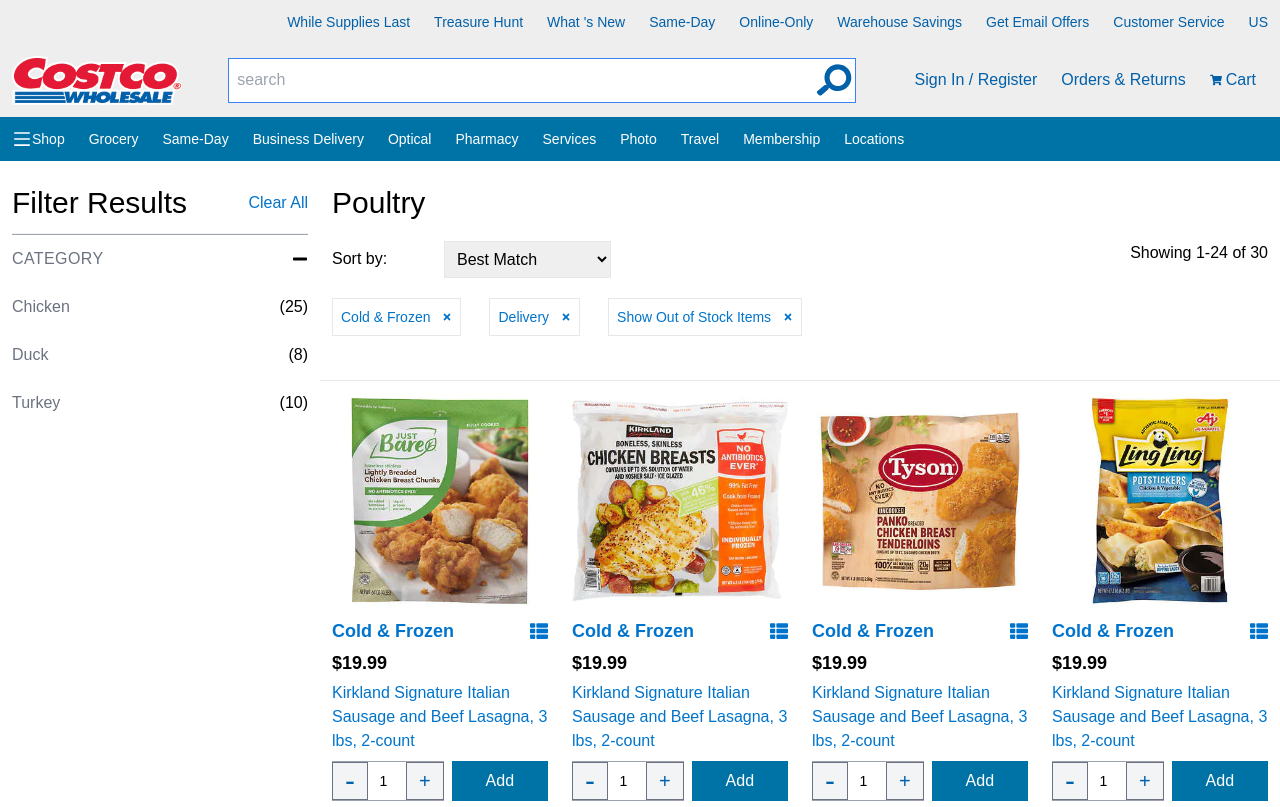
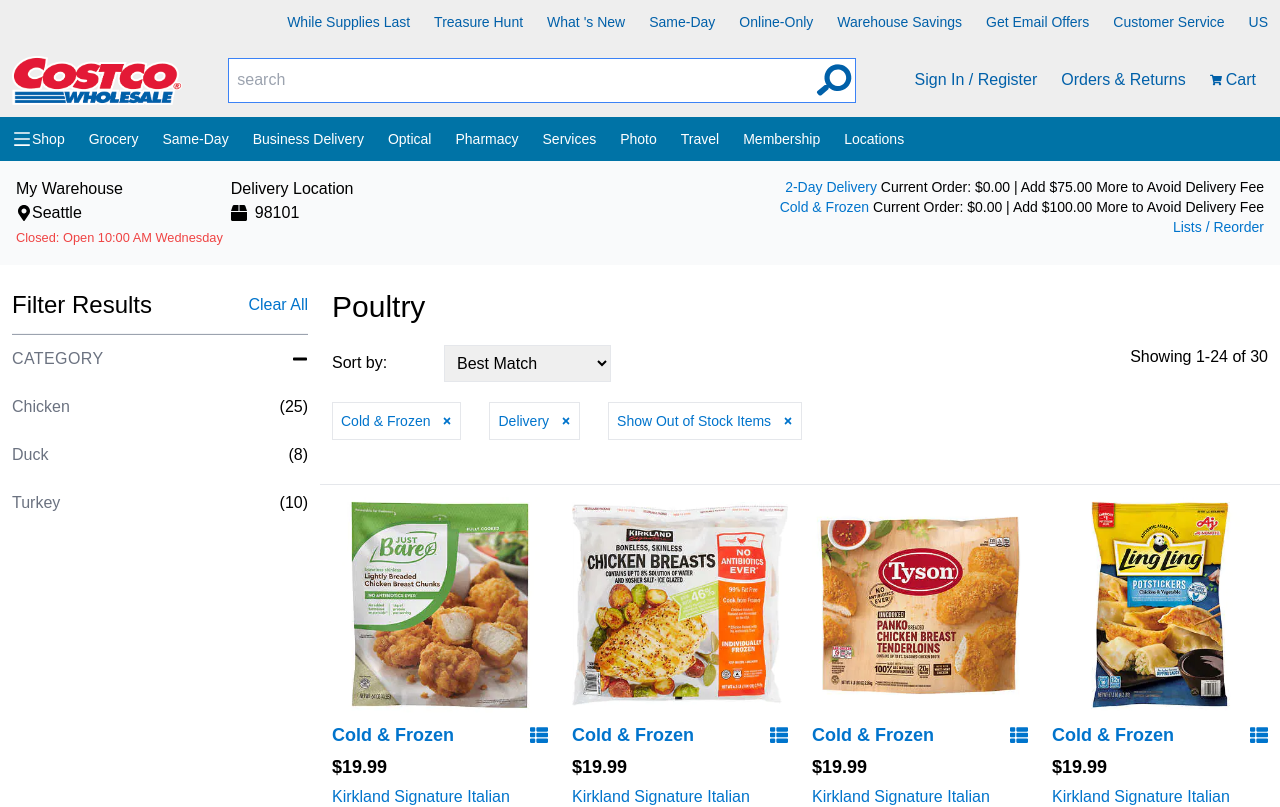
Before and after one commit to Princeleo400/Costco-clone, a Next.js app: page /products in a window 1280 px wide. Shown: the top 807 px of the page. Built offline with nearby package versions, Linux system fonts and the light colour scheme.

Commit message:
new changes

```diff
--- /dev/null
+++ b/components/Delivery/deliveryNav.js
@@ -0,0 +1,63 @@
+import Link from "next/link";
+import React from "react";
+import { FaBox, FaLocationArrow, FaMapMarkerAlt } from "react-icons/fa";
+
+const DeliveryNav = () => {
+  return (
+    <div className="flex justify-between w-full  bg-gray-50 p-4 flex-wrap">
+      <div className="flex">
+        <div className="content-1">
+          <p> My Warehouse </p>
+          <p className="flex items-center">
+            <FaMapMarkerAlt /> Seattle
+          </p>
+          <small className="text-red-500">
+            {" "}
+            Closed: Open 10:00 AM Wednesday
+          </small>
+        </div>
+        <div className="content-1 mx-2">
+          <p> Delivery Location </p>
+          <p className="flex items-center">
+            <FaBox className="mr-2" /> 98101
+          </p>
+        </div>
+      </div>
+
+      <div className="box text-sm ml-auto">
+        <Link className="hidden top-tel ml-auto text-blue-450 text-lg" href={"#"}>
+          {" "}
+          Current Order/Delivery Fee?{" "}
+        </Link>
+        <div className="box-item ml-auto">
+          <p className="text-end">
+            {" "}
+            <Link className="hover:underline text-blue-450" href={"#"}>
+              2-Day Delivery{" "}
+            </Link>{" "}
+            Current Order: $0.00 {"|"}{" "}
+            <span>Add $75.00 More to Avoid Delivery Fee </span>
+          </p>
+          <p className="text-end">
+            {" "}
+            <Link className="hover:underline text-blue-450" href={"#"}>
+              Cold & Frozen{" "}
+            </Link>{" "}
+            Current Order: $0.00 {"|"}{" "}
+            <span>Add $100.00 More to Avoid Delivery Fee </span>
+          </p>
+        </div>
+
+        <Link
+          className="hover:underline text-blue-450 text-end block"
+          href={""}
+        >
+          {" "}
+          Lists / Reorder
+        </Link>
+      </div>
+    </div>
+  );
+};
+
+export default DeliveryNav;
--- a/components/Footer.js
+++ b/components/Footer.js
@@ -49,9 +49,9 @@
                     stroke="currentColor"
                   >
                     <path
-                      stroke-linecap="round"
-                      stroke-linejoin="round"
-                      stroke-width="2"
+                      strokeLinecap="round"
+                      strokeLinejoin="round"
+                      strokeWidth="2"
                       d="M12 6v6m0 0v6m0-6h6m-6 0H6"
                     />
                   </svg>
@@ -92,9 +92,9 @@
                     stroke="currentColor"
                   >
                     <path
-                      stroke-linecap="round"
-                      stroke-linejoin="round"
-                      stroke-width="2"
+                      strokeLinecap="round"
+                      strokeLinejoin="round"
+                      strokeWidth="2"
                       d="M12 6v6m0 0v6m0-6h6m-6 0H6"
                     />
                   </svg>
@@ -135,9 +135,9 @@
                     stroke="currentColor"
                   >
                     <path
-                      stroke-linecap="round"
-                      stroke-linejoin="round"
-                      stroke-width="2"
+                      strokeLinecap="round"
+                      strokeLinejoin="round"
+                      strokeWidth="2"
                       d="M12 6v6m0 0v6m0-6h6m-6 0H6"
                     />
                   </svg>
@@ -178,9 +178,9 @@
                     stroke="currentColor"
                   >
                     <path
-                      stroke-linecap="round"
-                      stroke-linejoin="round"
-                      stroke-width="2"
+                      strokeLinecap="round"
+                      strokeLinejoin="round"
+                      strokeWidth="2"
                       d="M12 6v6m0 0v6m0-6h6m-6 0H6"
                     />
                   </svg>
--- a/components/Grocery.js
+++ b/components/Grocery.js
@@ -10,13 +10,13 @@
 
   return (
     <div className="flex md:flex-row flex-col">
-      <div className="w-3/12 p-3 hidden sm:block">
+      <div className="w-3/12 p-3 hidden md:block">
       <ProductSidebar />
       </div>
 
       <div className="sm:w-9/12 w-full">
         <ProductHeader />
-        <div className=" grid w-full p-2 md:grid-cols-4 m:grid-cols-4 grid-cols-2 gap-4 border-y border-gray-200">
+        <div className=" grid w-full p-2 grid-cols-1 md:grid-cols-2 lg:grid-cols-4 mx-auto gap-4 border-y border-gray-200">
           <ProductItem
             img="/assets/imageService (6).webp"
             title="Cold & Frozen"
--- a/components/Grocery/productHeader.js
+++ b/components/Grocery/productHeader.js
@@ -46,7 +46,7 @@
         <div className="flex py-5 flex-wrap gap-3">
           {testArray.map((item, idx) => (
             <>
-              <div className="flex border p-2 mr-4 text-sm text-blue-450 items-center">
+              <div key={idx} className="flex border p-2 mr-4 text-sm text-blue-450 items-center">
                 {item.name}
                 <FaTimes onClick={() => removeFields(idx)} size={10} className="ml-3"/>
               </div>
--- a/components/Grocery/productItems.js
+++ b/components/Grocery/productItems.js
@@ -10,7 +10,7 @@
       <div className="">
         <div className="p-1">
           <div className="relative cursor-pointer img-box">
-            <Image src={img} alt="" width={300} height={70} />
+            <Image src={img} alt="" width={1300} height={170} />
             <div className="absolute img-view hidden w-full bottom-5 bg-white border border-blue-550 text-blue-550 p-3 text-center">
               <p> Quick view </p>
             </div>
--- a/components/Grocery/productSidebar.js
+++ b/components/Grocery/productSidebar.js
@@ -8,7 +8,7 @@
   return (
     <div className="">
       <div className="flex border-b border-gray-100 py-3 items-center justify-between">
-        <h2 className="text-3xl"> Filter Results </h2>
+        <h2 className="text-2xl"> Filter Results </h2>
         <Link href={"#"} className="text-blue-450 hover:underline">
           {" "}
           Clear All
--- a/components/Navbar/desktopNav.jsx
+++ b/components/Navbar/desktopNav.jsx
@@ -122,9 +122,9 @@
             <div className="dropdown">
               <li className="p-3 flex items-center">
                 <AiOutlineMenu size={20} />
-                <Link href="/">Shop</Link>
+                <Link href="#">Shop</Link>
               </li>
-              <div class="dropdown-content px-2">
+              <div className="dropdown-content px-2">
                 <div className="flex dropdown-list">
                   <div className="dropdown-listone bg-white">
                     <Link
--- a/components/Navbar/mobileNav.js
+++ b/components/Navbar/mobileNav.js
@@ -75,9 +75,9 @@
               <div className="dropdown">
                 <li className="p-3 flex items-center text-white">
                   <AiOutlineMenu size={20} />
-                  <Link href="/">Shop</Link>
+                  <Link href="#">Shop</Link>
                 </li>
-                <div class="dropdown-content px-2">
+                <div className="dropdown-content px-2">
                   <div className="flex dropdown-list">
                     <div className="dropdown-listone bg-white">
                       <Link
--- a/pages/products.js
+++ b/pages/products.js
@@ -1,10 +1,12 @@
 import React from "react";
+import DeliveryNav from "../components/Delivery/deliveryNav";
 import Grocery from "../components/Grocery";
 import Hero from "../components/Hero";
 
 const Category = () => {
   return (
     <div>
+      <DeliveryNav />
       <Grocery />
     </div>
   );
--- a/styles/styles.css
+++ b/styles/styles.css
@@ -60,6 +60,9 @@
   position: absolute;
   min-width: 70%;
   z-index: 1;
+  box-shadow: 0px 4px 4px rgba(0, 0, 0, 0.25);
+  background-color: #fff;
+  padding: 10px 0;
 }
 .dropdown-listtwo {
   /* display: none; */
@@ -108,3 +111,18 @@
     display: none;
   }
 }
+@media only screen and (max-width: 1025px) {
+  .top-tel{
+    display: flex !important;
+    margin-left: auto;
+    justify-content: end;
+  }
+
+  .box-item{
+    display: none ;
+  }
+
+  .top-tel:hover ~ .box-item {
+    display: block !important;
+  }
+}
```
